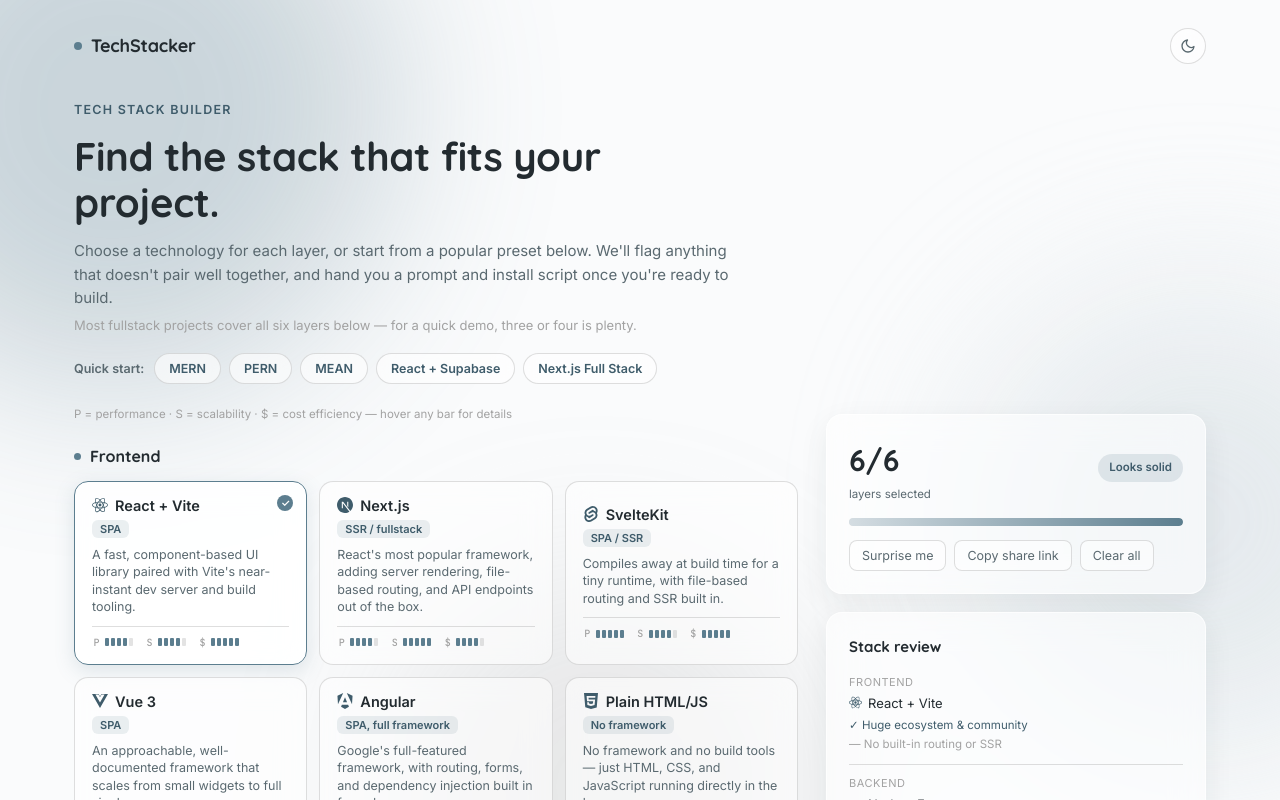
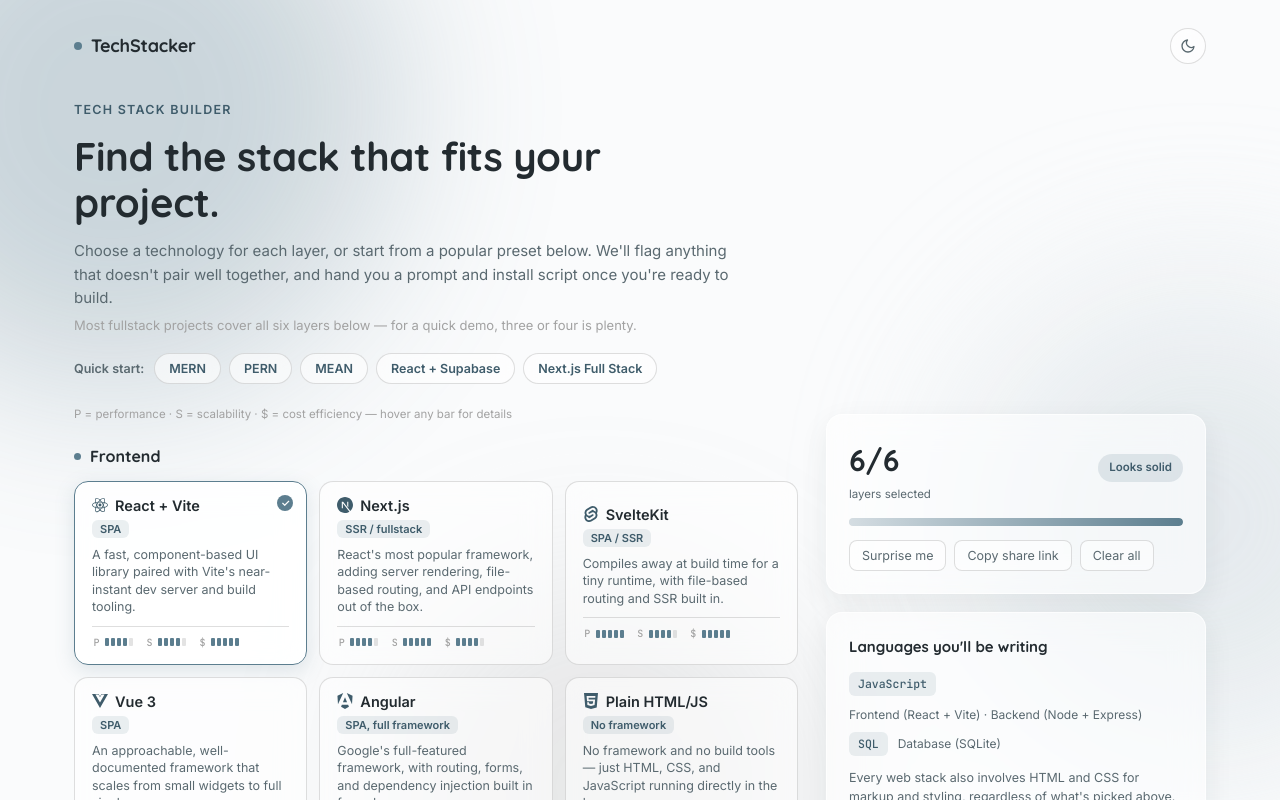
Before and after one commit to haris-afr/techstacked, a React (Vite) app: page / in a window 1280 px wide. Both pictures are taken after a click on the button "Surprise me". Shown: the top 800 px of the page. Built offline with nearby package versions, Linux system fonts and the light colour scheme; the HTML template or start-up script is replaced by a standard one.

Commit message:
add card showing programming languages used

```diff
--- a/src/App.jsx
+++ b/src/App.jsx
@@ -6,6 +6,7 @@
 import PresetBar from './components/PresetBar';
 import CategorySection from './components/CategorySection';
 import StatsPanel from './components/StatsPanel';
+import LanguagesPanel from './components/LanguagesPanel';
 import ReviewPanel from './components/ReviewPanel';
 import PromptPanel from './components/PromptPanel';
 import ScriptPanel from './components/ScriptPanel';
@@ -30,6 +31,7 @@
     dockerfileText,
     composeText,
     dockerNote,
+    languages,
     dir,
     setDir,
   } = useStackBuilder();
@@ -70,6 +72,7 @@
 
           <aside>
             <StatsPanel filledCount={filledCount} warnCount={warnCount} onRandomize={randomize} onClear={clearAll} />
+            <LanguagesPanel languages={languages} />
             <ReviewPanel selections={selections} flags={flags} markdownText={markdownText} />
             <PromptPanel promptText={promptText} />
             <ScriptPanel commandText={commandText} dir={dir} onDirChange={setDir} />
--- /dev/null
+++ b/src/components/LanguagesPanel.jsx
@@ -0,0 +1,24 @@
+export default function LanguagesPanel({ languages }) {
+  return (
+    <div className="glass panel">
+      <h2>Languages you'll be writing</h2>
+
+      {languages.length === 0 ? (
+        <p className="review-empty">Pick a frontend, backend, or database to see which languages this stack puts you in.</p>
+      ) : (
+        <div className="lang-list">
+          {languages.map((lang) => (
+            <div className="lang-row" key={lang.name}>
+              <span className="lang-pill">{lang.name}</span>
+              <span className="lang-sources">{lang.sources.join(' · ')}</span>
+            </div>
+          ))}
+        </div>
+      )}
+
+      <p className="out-desc" style={{ marginTop: 12, marginBottom: 0 }}>
+        Every web stack also involves HTML and CSS for markup and styling, regardless of what's picked above.
+      </p>
+    </div>
+  );
+}
--- a/src/data/stackData.js
+++ b/src/data/stackData.js
@@ -13,31 +13,31 @@
   frontend: {
     label: 'Frontend',
     options: [
-      { id: 'react-vite', name: 'React + Vite', tag: 'SPA', blurb: "A fast, component-based UI library paired with Vite's near-instant dev server and build tooling.", pros: ['Huge ecosystem & community', 'Fast dev reload'], cons: ['No built-in routing or SSR'], install: ['npm create vite@latest {dir} -- --template react'], promptBit: 'a React (Vite) single-page frontend', ratings: { performance: 4, scalability: 4, cost: 5 } },
-      { id: 'nextjs', name: 'Next.js', tag: 'SSR / fullstack', blurb: "React's most popular framework, adding server rendering, file-based routing, and API endpoints out of the box.", pros: ['File-based routing', 'SSR/SSG and API routes built in'], cons: ['More opinionated, slightly heavier'], install: ['npx create-next-app@latest {dir}'], promptBit: 'a Next.js frontend with SSR support', ratings: { performance: 4, scalability: 5, cost: 4 } },
-      { id: 'sveltekit', name: 'SvelteKit', tag: 'SPA / SSR', blurb: 'Compiles away at build time for a tiny runtime, with file-based routing and SSR built in.', pros: ['Very little boilerplate', 'Small bundle size'], cons: ['Smaller ecosystem than React'], install: ['npx sv create {dir}'], promptBit: 'a SvelteKit frontend', ratings: { performance: 5, scalability: 4, cost: 5 } },
-      { id: 'vue', name: 'Vue 3', tag: 'SPA', blurb: 'An approachable, well-documented framework that scales from small widgets to full single-page apps.', pros: ['Gentle learning curve', 'Clear documentation'], cons: ['Smaller hiring pool than React'], install: ['npm create vue@latest {dir}'], promptBit: 'a Vue 3 frontend', ratings: { performance: 4, scalability: 4, cost: 5 } },
-      { id: 'angular', name: 'Angular', tag: 'SPA, full framework', blurb: "Google's full-featured framework, with routing, forms, and dependency injection built in from day one.", pros: ['Routing, forms & DI included', 'TypeScript by default'], cons: ['Steeper learning curve'], install: ['npm install -g @angular/cli && ng new {dir}'], promptBit: 'an Angular frontend', ratings: { performance: 3, scalability: 5, cost: 5 } },
-      { id: 'vanilla', name: 'Plain HTML/JS', tag: 'No framework', blurb: 'No framework and no build tools — just HTML, CSS, and JavaScript running directly in the browser.', pros: ['Zero build step', 'Deploys anywhere instantly'], cons: ['Manual DOM work as it grows'], install: ['mkdir {dir} && cd {dir} && touch index.html style.css script.js'], promptBit: 'a plain HTML/CSS/JS frontend with no framework', ratings: { performance: 5, scalability: 2, cost: 5 } },
+      { id: 'react-vite', name: 'React + Vite', tag: 'SPA', language: 'JavaScript', blurb: "A fast, component-based UI library paired with Vite's near-instant dev server and build tooling.", pros: ['Huge ecosystem & community', 'Fast dev reload'], cons: ['No built-in routing or SSR'], install: ['npm create vite@latest {dir} -- --template react'], promptBit: 'a React (Vite) single-page frontend', ratings: { performance: 4, scalability: 4, cost: 5 } },
+      { id: 'nextjs', name: 'Next.js', tag: 'SSR / fullstack', language: 'JavaScript', blurb: "React's most popular framework, adding server rendering, file-based routing, and API endpoints out of the box.", pros: ['File-based routing', 'SSR/SSG and API routes built in'], cons: ['More opinionated, slightly heavier'], install: ['npx create-next-app@latest {dir}'], promptBit: 'a Next.js frontend with SSR support', ratings: { performance: 4, scalability: 5, cost: 4 } },
+      { id: 'sveltekit', name: 'SvelteKit', tag: 'SPA / SSR', language: 'JavaScript', blurb: 'Compiles away at build time for a tiny runtime, with file-based routing and SSR built in.', pros: ['Very little boilerplate', 'Small bundle size'], cons: ['Smaller ecosystem than React'], install: ['npx sv create {dir}'], promptBit: 'a SvelteKit frontend', ratings: { performance: 5, scalability: 4, cost: 5 } },
+      { id: 'vue', name: 'Vue 3', tag: 'SPA', language: 'JavaScript', blurb: 'An approachable, well-documented framework that scales from small widgets to full single-page apps.', pros: ['Gentle learning curve', 'Clear documentation'], cons: ['Smaller hiring pool than React'], install: ['npm create vue@latest {dir}'], promptBit: 'a Vue 3 frontend', ratings: { performance: 4, scalability: 4, cost: 5 } },
+      { id: 'angular', name: 'Angular', tag: 'SPA, full framework', language: 'TypeScript', blurb: "Google's full-featured framework, with routing, forms, and dependency injection built in from day one.", pros: ['Routing, forms & DI included', 'TypeScript by default'], cons: ['Steeper learning curve'], install: ['npm install -g @angular/cli && ng new {dir}'], promptBit: 'an Angular frontend', ratings: { performance: 3, scalability: 5, cost: 5 } },
+      { id: 'vanilla', name: 'Plain HTML/JS', tag: 'No framework', language: 'JavaScript', blurb: 'No framework and no build tools — just HTML, CSS, and JavaScript running directly in the browser.', pros: ['Zero build step', 'Deploys anywhere instantly'], cons: ['Manual DOM work as it grows'], install: ['mkdir {dir} && cd {dir} && touch index.html style.css script.js'], promptBit: 'a plain HTML/CSS/JS frontend with no framework', ratings: { performance: 5, scalability: 2, cost: 5 } },
     ],
   },
   backend: {
     label: 'Backend',
     options: [
-      { id: 'express', name: 'Node + Express', tag: 'REST API', blurb: 'A minimal, unopinionated Node.js framework — you bring your own structure and middleware.', pros: ['Minimal and flexible', 'Same language as the frontend'], cons: ['You wire up the structure yourself'], install: ['npm install express'], promptBit: 'a Node.js + Express REST API backend', ratings: { performance: 4, scalability: 4, cost: 5 } },
-      { id: 'fastapi', name: 'FastAPI', tag: 'REST API', blurb: 'A modern Python framework built for speed, with automatic interactive API documentation included.', pros: ['Auto-generated API docs', 'Async by default'], cons: ['Python packaging can be fiddly'], install: ['pip install fastapi uvicorn'], promptBit: 'a Python FastAPI backend', ratings: { performance: 5, scalability: 4, cost: 5 } },
-      { id: 'django', name: 'Django', tag: 'Batteries-included', blurb: 'A mature Python framework that bundles an ORM, an admin panel, and an auth system together.', pros: ['Admin panel for free', 'Auth and ORM built in'], cons: ['Heavier than most hackathons need'], install: ['pip install django && django-admin startproject {dir}'], promptBit: 'a Django backend', ratings: { performance: 3, scalability: 4, cost: 5 } },
-      { id: 'nextapi', name: 'Next.js API routes', tag: 'Fullstack', blurb: 'Server-side routes that live inside your Next.js app, sharing code and types with the frontend.', pros: ['Nothing extra to deploy', 'Shares types with the frontend'], cons: ['Tied to the Next.js app'], install: ["echo 'Add route files under /app/api in your Next.js project'"], promptBit: 'Next.js API routes as the backend', ratings: { performance: 4, scalability: 3, cost: 4 } },
+      { id: 'express', name: 'Node + Express', tag: 'REST API', language: 'JavaScript', blurb: 'A minimal, unopinionated Node.js framework — you bring your own structure and middleware.', pros: ['Minimal and flexible', 'Same language as the frontend'], cons: ['You wire up the structure yourself'], install: ['npm install express'], promptBit: 'a Node.js + Express REST API backend', ratings: { performance: 4, scalability: 4, cost: 5 } },
+      { id: 'fastapi', name: 'FastAPI', tag: 'REST API', language: 'Python', blurb: 'A modern Python framework built for speed, with automatic interactive API documentation included.', pros: ['Auto-generated API docs', 'Async by default'], cons: ['Python packaging can be fiddly'], install: ['pip install fastapi uvicorn'], promptBit: 'a Python FastAPI backend', ratings: { performance: 5, scalability: 4, cost: 5 } },
+      { id: 'django', name: 'Django', tag: 'Batteries-included', language: 'Python', blurb: 'A mature Python framework that bundles an ORM, an admin panel, and an auth system together.', pros: ['Admin panel for free', 'Auth and ORM built in'], cons: ['Heavier than most hackathons need'], install: ['pip install django && django-admin startproject {dir}'], promptBit: 'a Django backend', ratings: { performance: 3, scalability: 4, cost: 5 } },
+      { id: 'nextapi', name: 'Next.js API routes', tag: 'Fullstack', language: 'JavaScript', blurb: 'Server-side routes that live inside your Next.js app, sharing code and types with the frontend.', pros: ['Nothing extra to deploy', 'Shares types with the frontend'], cons: ['Tied to the Next.js app'], install: ["echo 'Add route files under /app/api in your Next.js project'"], promptBit: 'Next.js API routes as the backend', ratings: { performance: 4, scalability: 3, cost: 4 } },
       { id: 'none-backend', name: 'None / BaaS only', tag: 'Serverless', blurb: 'Skip a custom server entirely and lean on a backend-as-a-service for data and logic instead.', pros: ['Nothing to deploy or scale yourself'], cons: ['Less control over custom logic'], install: ["echo 'No custom backend needed'"], promptBit: 'no custom backend, relying on a backend-as-a-service instead', ratings: { performance: 5, scalability: 3, cost: 5 } },
     ],
   },
   database: {
     label: 'Database',
     options: [
-      { id: 'postgres', name: 'PostgreSQL', tag: 'SQL', blurb: 'A powerful open-source relational database known for reliability and strict data integrity.', pros: ['Rock-solid and ACID compliant', 'Wide hosting support'], cons: ['Needs a schema and migrations'], install: ['npm install pg'], promptBit: 'a PostgreSQL database', ratings: { performance: 4, scalability: 5, cost: 4 } },
+      { id: 'postgres', name: 'PostgreSQL', tag: 'SQL', language: 'SQL', blurb: 'A powerful open-source relational database known for reliability and strict data integrity.', pros: ['Rock-solid and ACID compliant', 'Wide hosting support'], cons: ['Needs a schema and migrations'], install: ['npm install pg'], promptBit: 'a PostgreSQL database', ratings: { performance: 4, scalability: 5, cost: 4 } },
       { id: 'mongo', name: 'MongoDB', tag: 'NoSQL', blurb: 'A document-based NoSQL database that stores flexible, JSON-like records instead of rigid tables.', pros: ['Flexible, schema-less documents'], cons: ['Easy to end up with inconsistent shapes'], install: ['npm install mongoose'], promptBit: 'a MongoDB database', ratings: { performance: 4, scalability: 4, cost: 4 } },
-      { id: 'sqlite', name: 'SQLite', tag: 'SQL, file-based', blurb: 'A lightweight, file-based SQL database with no separate server to set up or manage.', pros: ['Zero setup, single file'], cons: ['Not built for concurrent multi-user load'], install: ['npm install better-sqlite3'], promptBit: 'a local SQLite database', ratings: { performance: 5, scalability: 1, cost: 5 } },
-      { id: 'supabase', name: 'Supabase', tag: 'Postgres + BaaS', blurb: 'An open-source Firebase alternative built on Postgres, bundling auth, storage, and realtime data.', pros: ['Postgres with auth & storage included'], cons: ["You're tied to their platform conventions"], install: ['npm install @supabase/supabase-js'], promptBit: 'Supabase as the database and backend layer', ratings: { performance: 4, scalability: 4, cost: 3 } },
+      { id: 'sqlite', name: 'SQLite', tag: 'SQL, file-based', language: 'SQL', blurb: 'A lightweight, file-based SQL database with no separate server to set up or manage.', pros: ['Zero setup, single file'], cons: ['Not built for concurrent multi-user load'], install: ['npm install better-sqlite3'], promptBit: 'a local SQLite database', ratings: { performance: 5, scalability: 1, cost: 5 } },
+      { id: 'supabase', name: 'Supabase', tag: 'Postgres + BaaS', language: 'SQL', blurb: 'An open-source Firebase alternative built on Postgres, bundling auth, storage, and realtime data.', pros: ['Postgres with auth & storage included'], cons: ["You're tied to their platform conventions"], install: ['npm install @supabase/supabase-js'], promptBit: 'Supabase as the database and backend layer', ratings: { performance: 4, scalability: 4, cost: 3 } },
       { id: 'none-db', name: 'None', tag: 'Stateless', blurb: "No database at all — the app doesn't need to persist anything between sessions.", pros: ['Nothing to host or back up'], cons: ['No persistence between sessions'], install: ["echo 'No database needed'"], promptBit: 'no database, the app is stateless', ratings: { performance: 5, scalability: 1, cost: 5 } },
     ],
   },
--- a/src/hooks/useStackBuilder.js
+++ b/src/hooks/useStackBuilder.js
@@ -2,6 +2,7 @@
 import { STACK, STACK_ORDER, getOption } from '../data/stackData';
 import { buildWarnings } from '../utils/warnings';
 import { buildDocker } from '../utils/docker';
+import { getLanguages } from '../utils/languages';
 
 const EMPTY = STACK_ORDER.reduce((acc, k) => ({ ...acc, [k]: null }), {});
 
@@ -100,6 +101,7 @@
   }, [selections, flags]);
 
   const dockerOutput = useMemo(() => buildDocker(selections), [selections]);
+  const languages = useMemo(() => getLanguages(selections), [selections]);
 
   return {
     selections,
@@ -116,6 +118,7 @@
     dockerfileText: dockerOutput.dockerfile,
     composeText: dockerOutput.compose,
     dockerNote: dockerOutput.note,
+    languages,
     dir,
     setDir,
   };
--- a/src/index.css
+++ b/src/index.css
@@ -288,6 +288,20 @@
 .review-row:first-of-type{border-top:none;padding-top:2px;}
 .review-row .layer{color:var(--grey);font-size:11px;text-transform:uppercase;letter-spacing:0.05em;display:block;margin-bottom:2px;}
 .review-name{display:inline-flex;align-items:center;gap:6px;}
+
+.lang-list{display:flex;flex-direction:column;gap:8px;}
+.lang-row{display:flex;align-items:center;gap:10px;flex-wrap:wrap;}
+.lang-pill{
+  font-family:var(--font-mono);
+  font-size:11.5px;
+  font-weight:500;
+  color:var(--steel-dark);
+  background:rgba(92,126,143,0.12);
+  padding:3px 9px;
+  border-radius:6px;
+  flex-shrink:0;
+}
+.lang-sources{font-size:12px;color:var(--ink-soft);}
 .review-pro,.review-con{display:block;font-size:11.5px;margin-top:2px;}
 .review-pro{color:var(--steel-dark);}
 .review-con{color:var(--grey);}
--- /dev/null
+++ b/src/utils/languages.js
@@ -0,0 +1,26 @@
+import { getOption } from '../data/stackData';
+
+// Only frontend, backend, and database actually introduce a programming
+// language — styling/auth/hosting choices don't change what you're coding
+// in, so they're intentionally left out of this calculation.
+export function getLanguages(selections) {
+  const byLanguage = {};
+
+  function add(layerLabel, option) {
+    if (!option || !option.language) return;
+    if (!byLanguage[option.language]) byLanguage[option.language] = [];
+    byLanguage[option.language].push(`${layerLabel} (${option.name})`);
+  }
+
+  add('Frontend', getOption('frontend', selections.frontend));
+
+  if (selections.backend && selections.backend !== 'none-backend') {
+    add('Backend', getOption('backend', selections.backend));
+  }
+
+  if (selections.database && selections.database !== 'none-db') {
+    add('Database', getOption('database', selections.database));
+  }
+
+  return Object.entries(byLanguage).map(([name, sources]) => ({ name, sources }));
+}
```
Also changed, not shown: 2 other files (tests, documents, lock files or other folders).
